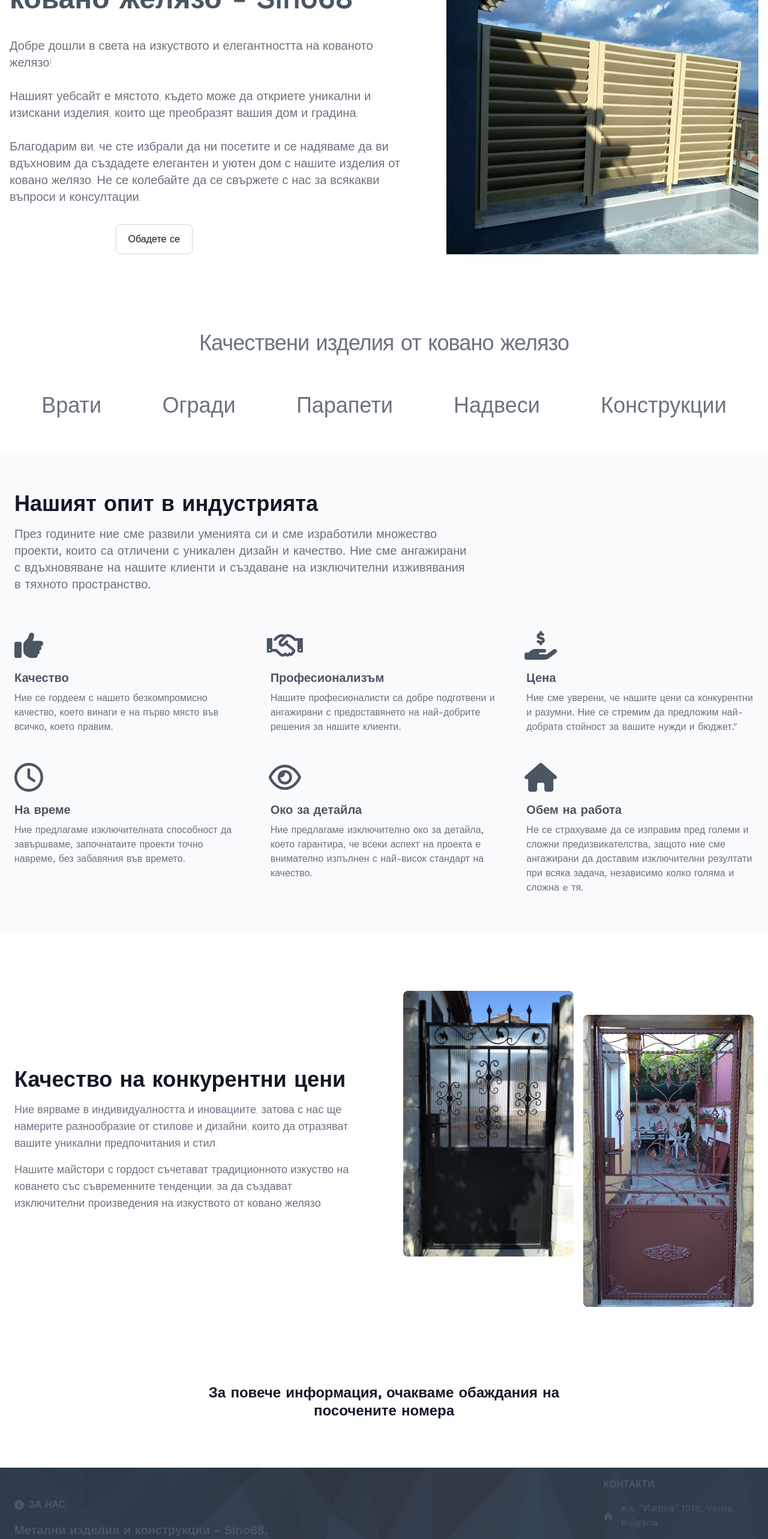
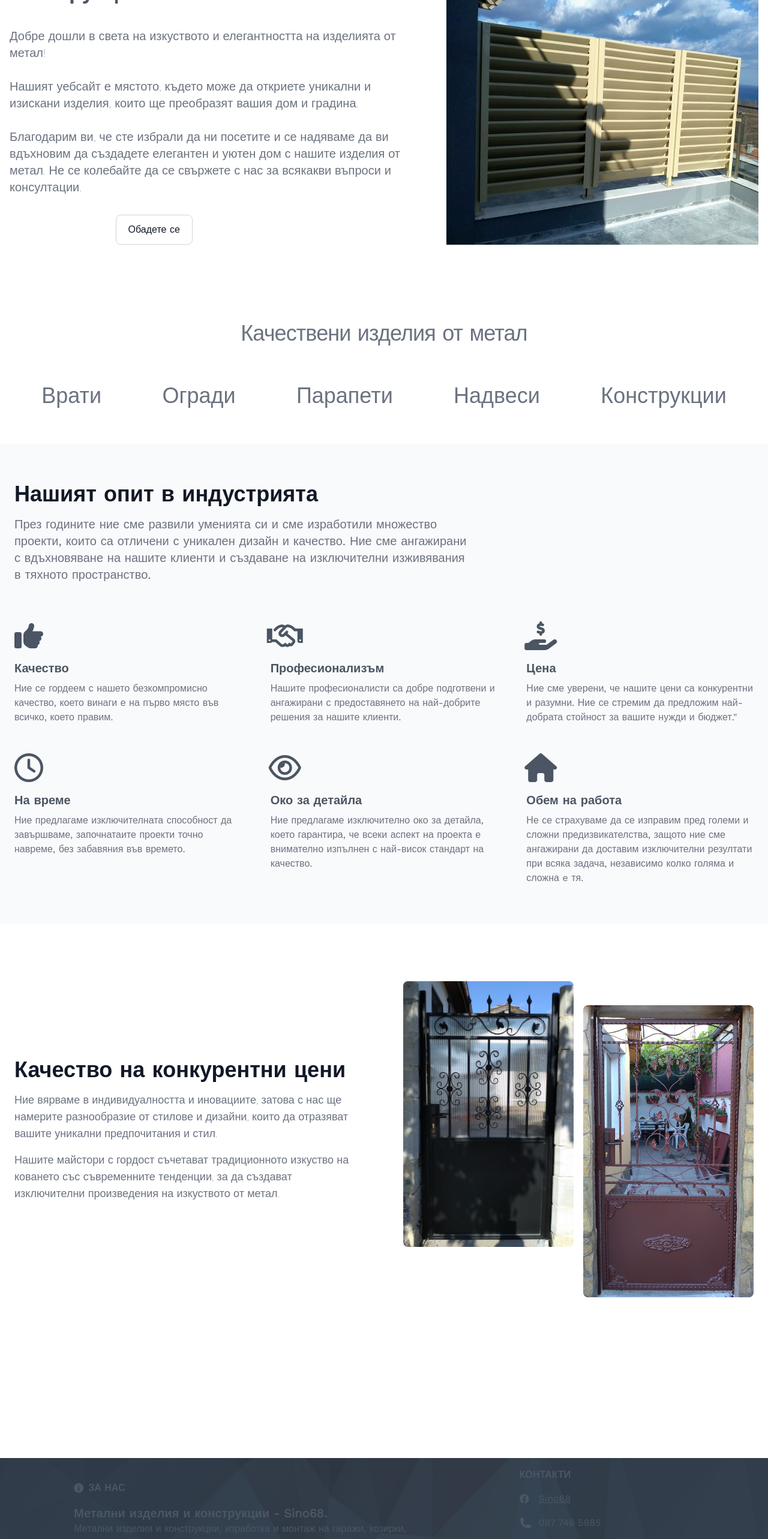
Before and after one commit to MelvinMihaylov/sino68, a Vue app: page /about in a window 1280 px wide. Shown: the part 234-2800 px from the top of the page at 60% size. Built offline with nearby package versions, Linux system fonts and the light colour scheme.

Commit message:
Changed kvoano jelqzo with metal ...

```diff
--- a/src/components/AutomaticProductSlider.vue
+++ b/src/components/AutomaticProductSlider.vue
@@ -54,7 +54,7 @@
     height: auto;
     max-height: 600px;
     min-height: 300px;
-    width: 100%
+    width: 100%;
 }
 
 .prev,
--- a/src/components/MyBaseFooter.vue
+++ b/src/components/MyBaseFooter.vue
@@ -1,7 +1,7 @@
 <template>
     <!-- Footer container -->
     <footer style="background-image: url('images/footer_images/footerbackground.jpg')"
-        class="bg-no-repeat bg-cover bg-center bg-neutral-100 text-center text-neutral-600 dark:bg-neutral-500 dark:text-neutral-200 lg:text-left">
+        class="bg-no-repeat bg-cover bg-center bg-neutral-100 text-center dark:text-neutral-200 lg:text-left">
         <!-- Main container div: holds the entire content of the footer, including four sections (Tailwind Elements, Products, Useful links, and Contact), with responsive styling and appropriate padding/margins. -->
         <div class="mx-6 py-4 text-center md:text-left">
             <div class="flex justify-evenly items-center md:grid-cols-2 lg:grid-cols-4">
@@ -14,14 +14,28 @@
                     <p class="text-xl font-bold">
                         Метални изделия и конструкции - Sino68.
                     </p>
-                    <p>Метални изделия и конструкции, изработка и монтаж на гаражи,
-                        козирки, навеси стълбища, огради, парапети, врати, решетки и всякакви други нестандартни.</p>
+                    <p>Метални изделия и конструкции, изработка и монтаж на гаражи, козирки, <br>
+                        навеси, стълбища, огради, парапети, врати, решетки и всякакви други нестандартни.</p>
                 </div>
                 <!-- Contact section -->
                 <div>
                     <h6 class="mb-4 flex justify-center font-semibold uppercase md:justify-start">
                         Контакти
                     </h6>
+                    <a href="https://www.facebook.com/profile.php?id=100057161544123" target="_blank"
+                        class="mb-4 flex items-center justify-center md:justify-start cursor-pointer">
+                        <i class="fa-brands fa-facebook mr-4"></i>
+                        <u>Sino68</u>
+                    </a>
+                    <p class="mb-4 flex items-center justify-center md:justify-start">
+                        <svg xmlns="http://www.w3.org/2000/svg" viewBox="0 0 24 24" fill="currentColor"
+                            class="mr-3 h-5 w-5">
+                            <path fill-rule="evenodd"
+                                d="M1.5 4.5a3 3 0 013-3h1.372c.86 0 1.61.586 1.819 1.42l1.105 4.423a1.875 1.875 0 01-.694 1.955l-1.293.97c-.135.101-.164.249-.126.352a11.285 11.285 0 006.697 6.697c.103.038.25.009.352-.126l.97-1.293a1.875 1.875 0 011.955-.694l4.423 1.105c.834.209 1.42.959 1.42 1.82V19.5a3 3 0 01-3 3h-2.25C8.552 22.5 1.5 15.448 1.5 6.75V4.5z"
+                                clip-rule="evenodd" />
+                        </svg>
+                        087 746 5985
+                    </p>
                     <p class="mb-4 flex items-center justify-center md:justify-start">
                         <svg xmlns="http://www.w3.org/2000/svg" viewBox="0 0 24 24" fill="currentColor"
                             class="mr-3 h-5 w-5">
@@ -32,25 +46,6 @@
                         </svg>
                         ж.к. "Изгрев" 1018, Varna, Bulgaria
                     </p>
-                    <p class="mb-4 flex items-center justify-center md:justify-start">
-                        <svg xmlns="http://www.w3.org/2000/svg" viewBox="0 0 24 24" fill="currentColor"
-                            class="mr-3 h-5 w-5">
-                            <path
-                                d="M1.5 8.67v8.58a3 3 0 003 3h15a3 3 0 003-3V8.67l-8.928 5.493a3 3 0 01-3.144 0L1.5 8.67z" />
-                            <path
-                                d="M22.5 6.908V6.75a3 3 0 00-3-3h-15a3 3 0 00-3 3v.158l9.714 5.978a1.5 1.5 0 001.572 0L22.5 6.908z" />
-                        </svg>
-                        simeon.yanev68@gmail.com
-                    </p>
-                    <p class="mb-4 flex items-center justify-center md:justify-start">
-                        <svg xmlns="http://www.w3.org/2000/svg" viewBox="0 0 24 24" fill="currentColor"
-                            class="mr-3 h-5 w-5">
-                            <path fill-rule="evenodd"
-                                d="M1.5 4.5a3 3 0 013-3h1.372c.86 0 1.61.586 1.819 1.42l1.105 4.423a1.875 1.875 0 01-.694 1.955l-1.293.97c-.135.101-.164.249-.126.352a11.285 11.285 0 006.697 6.697c.103.038.25.009.352-.126l.97-1.293a1.875 1.875 0 011.955-.694l4.423 1.105c.834.209 1.42.959 1.42 1.82V19.5a3 3 0 01-3 3h-2.25C8.552 22.5 1.5 15.448 1.5 6.75V4.5z"
-                                clip-rule="evenodd" />
-                        </svg>
-                        087 746 5985
-                    </p>
                 </div>
             </div>
         </div>
@@ -58,7 +53,7 @@
         <!--Copyright section-->
         <div class="bg-gradient-to-r from-slate-900 via-gray-800 to-stone-900 p-4 text-center">
             <span>© 2023 Sino68:</span>
-            <a class="font-semibold text-neutral-600 dark:text-neutral-400" href="https://tailwind-elements.com/"> Всички
+            <a class="font-semibold text-neutral-600 dark:text-neutral-400" href="https://tailwind-elements.com/">Всички
                 права запазени</a>
         </div>
     </footer>
--- a/src/views/AboutView.vue
+++ b/src/views/AboutView.vue
@@ -2,16 +2,16 @@
   <section class="pt-24 dark:bg-gray-900">
     <div class="grid py-8 px-4 mx-auto max-w-screen-xl lg:gap-8 xl:gap-0 lg:py-16 lg:grid-cols-12">
       <div class="place-self-center mr-auto lg:col-span-7">
-        <h1 class="mb-10 max-w-2xl text-3xl font-extrabold leading-none md:text-5xl xl:text-5xl dark:text-white">
-          Каталог за изделия от ковано желязо - Sino68</h1>
+        <h1 class="mb-10 max-w-2xl text-2xl font-extrabold leading-none md:text-4xl xl:text-4xl dark:text-white">
+          Каталог за метални изделия и конструкции</h1>
         <p class="mb-6 max-w-2xl font-light text-gray-500 lg:mb-8 md:text-lg lg:text-xl dark:text-gray-400">
-          Добре дошли в света на изкуството и елегантността на кованото желязо!
+          Добре дошли в света на изкуството и елегантността на изделията от метал!
           <br><br>
           Нашият уебсайт е мястото, където може да откриете уникални и изискани изделия, които ще преобразят вашия дом и
           градина.
           <br><br>
           Благодарим ви, че сте избрали да ни посетите и се надяваме да ви вдъхновим да създадете елегантен и уютен дом с
-          нашите изделия от ковано желязо. Не се колебайте да се свържете с нас за всякакви въпроси и консултации.
+          нашите изделия от метал. Не се колебайте да се свържете с нас за всякакви въпроси и консултации.
         </p>
         <a href="/"
           class="inline-flex justify-center items-center py-3 px-5 mr-3 text-base font-medium text-center text-white rounded-lg bg-primary-700 hover:bg-primary-800 focus:ring-4 focus:ring-primary-300 dark:focus:ring-primary-900">
@@ -37,7 +37,7 @@
     <div class="py-8 px-4 mx-auto max-w-screen-xl lg:py-16">
       <h2
         class="mb-8 text-xl md:text-4xl tracking-tight leading-tight text-center text-gray-500 lg:mb-16 dark:text-gray-500">
-        Качествени изделия от ковано желязо
+        Качествени изделия от метал
       </h2>
       <div
         class="flex justify-evenly md:text-xl text-gray-500 sm:gap-12 md:grid-cols-3 lg:grid-cols-6 dark:text-gray-400">
@@ -155,7 +155,7 @@
         </p>
         <p>Нашите майстори с гордост съчетават
           традиционното изкуство на коването със съвременните тенденции, за да създават изключителни произведения на
-          изкуството от ковано желязо.</p>
+          изкуството от метал.</p>
       </div>
       <div class="grid grid-cols-2 gap-4 mt-8">
         <img class="w-full rounded-lg" src="/images/about_images/vrata2.jpg" alt="office content 1">
@@ -167,8 +167,8 @@
   <section class="bg-white dark:bg-gray-900">
     <div class="py-8 px-4 mx-auto max-w-screen-xl sm:py-16 lg:px-6">
       <div class="mx-auto max-w-screen-sm text-center">
-        <h2 class="mb-4 text-2xl font-extrabold leading-tight text-gray-900 dark:text-white">За повече информация,
-          очакваме обаждания на посочените номера
+        <h2 class="mb-4 text-2xl font-bold leading-tight text-white">За повече информация очакваме
+          да се свържете с нас на посочените контакти
         </h2>
       </div>
     </div>
```
